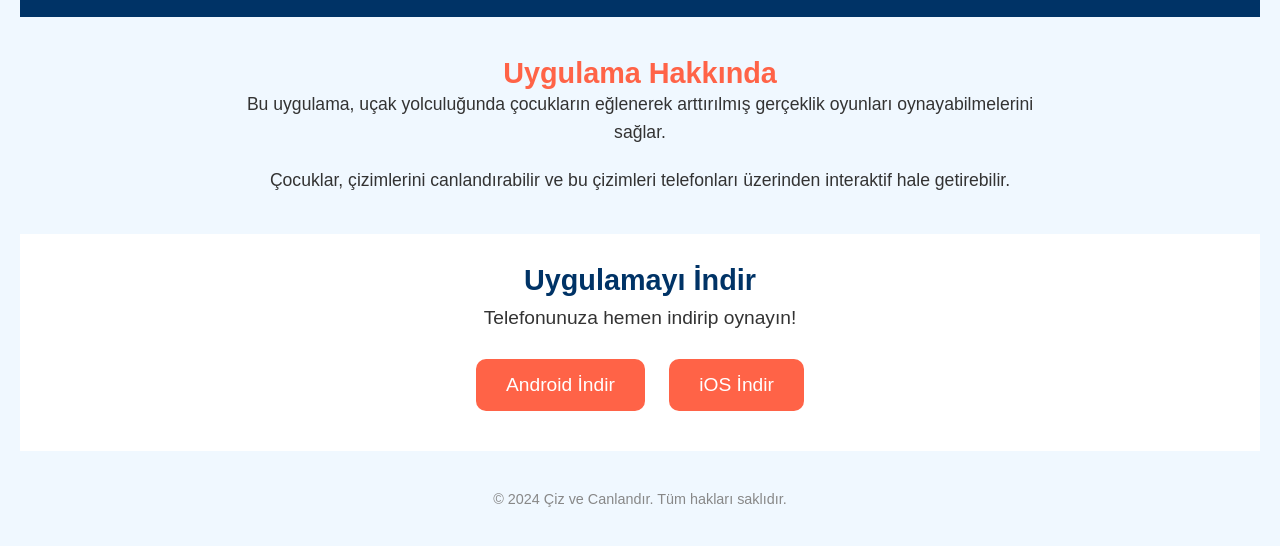
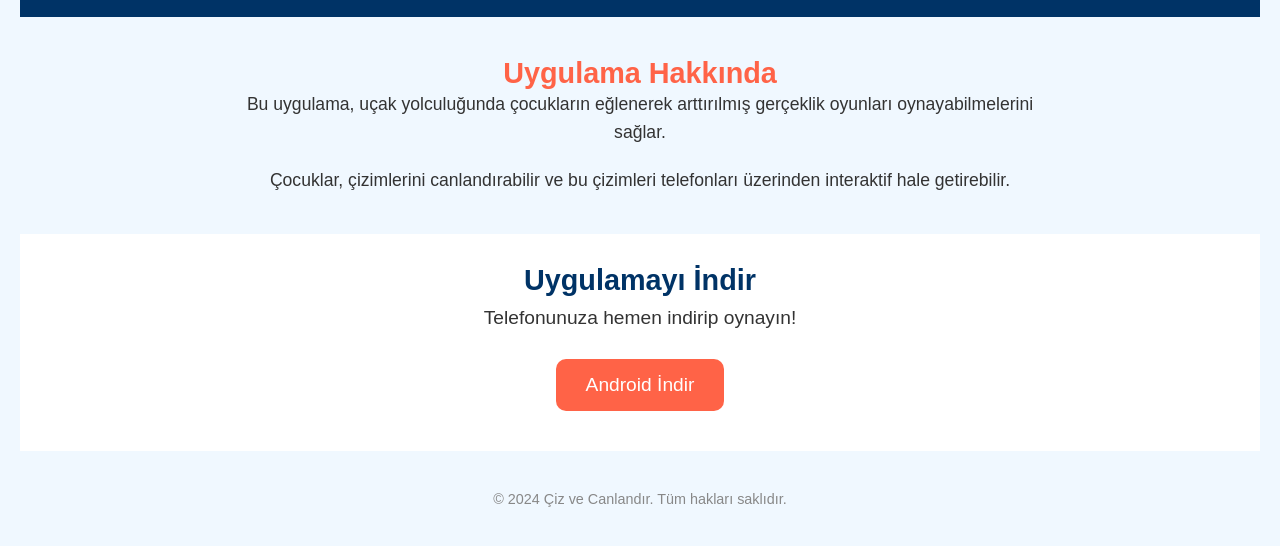
Before and after one commit to CerenYirmi3/Ciz-ve-Canlandir, a plain HTML site: page index.html in a window 1280 px wide. Shown: the part 110-656 px from the top of the page. Drawn offline with Linux system fonts and the light colour scheme.

Commit message:
Update index.html

```diff
--- a/index.html
+++ b/index.html
@@ -24,7 +24,6 @@
         <p>Telefonunuza hemen indirip oynayın!</p>
         <div class="download-links">
             <a href="https://siteniz.com/uygulama.apk" download class="button">Android İndir</a>
-            <a href="https://apps.apple.com" class="button">iOS İndir</a>
         </div>
     </section>
 
```
